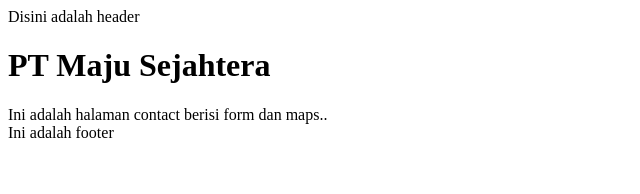
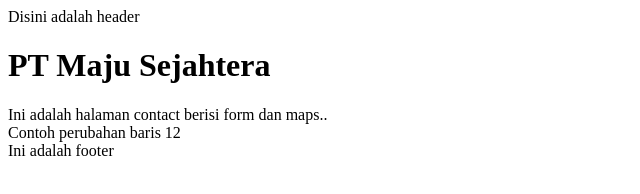
Before and after one commit to antonyzeb/Company, a plain HTML site: page contact-us.html in a window 1280 px wide. Shown: the whole page, without its empty margins (0-640 px from the left). Drawn offline with Linux system fonts and the light colour scheme.

Commit message:
menambah penjelasan contact us

```diff
--- a/contact-us.html
+++ b/contact-us.html
@@ -9,6 +9,7 @@
     <header>Disini adalah header</header>
      <h1> PT Maju Sejahtera</h1>
      <div>Ini adalah halaman contact berisi form dan maps..</div>
-<footer>Ini adalah footer</footer>
+     <div>Contoh perubahan baris 12</div>
+     <footer>Ini adalah footer</footer>
 </body>
 </html>
```
